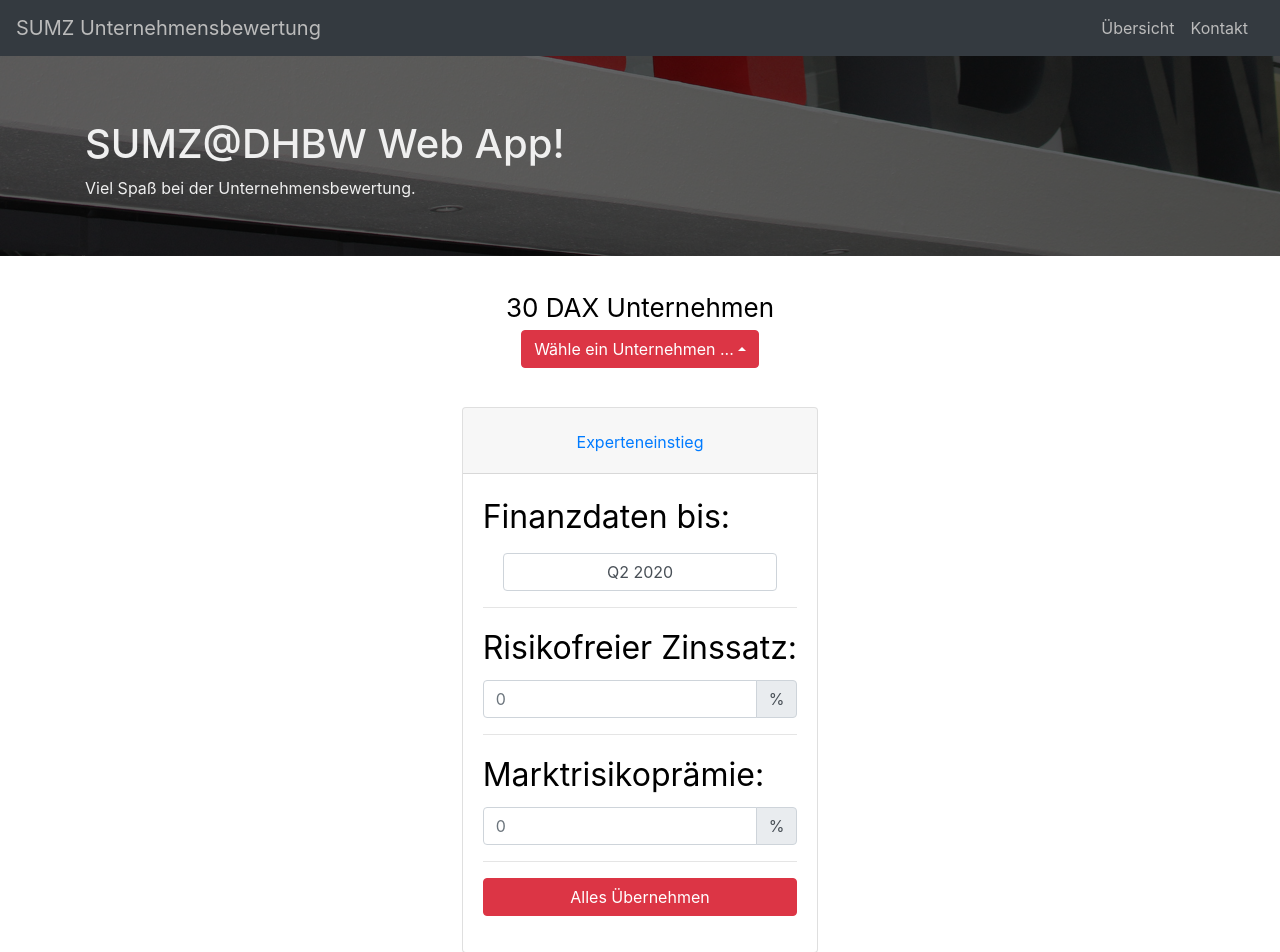
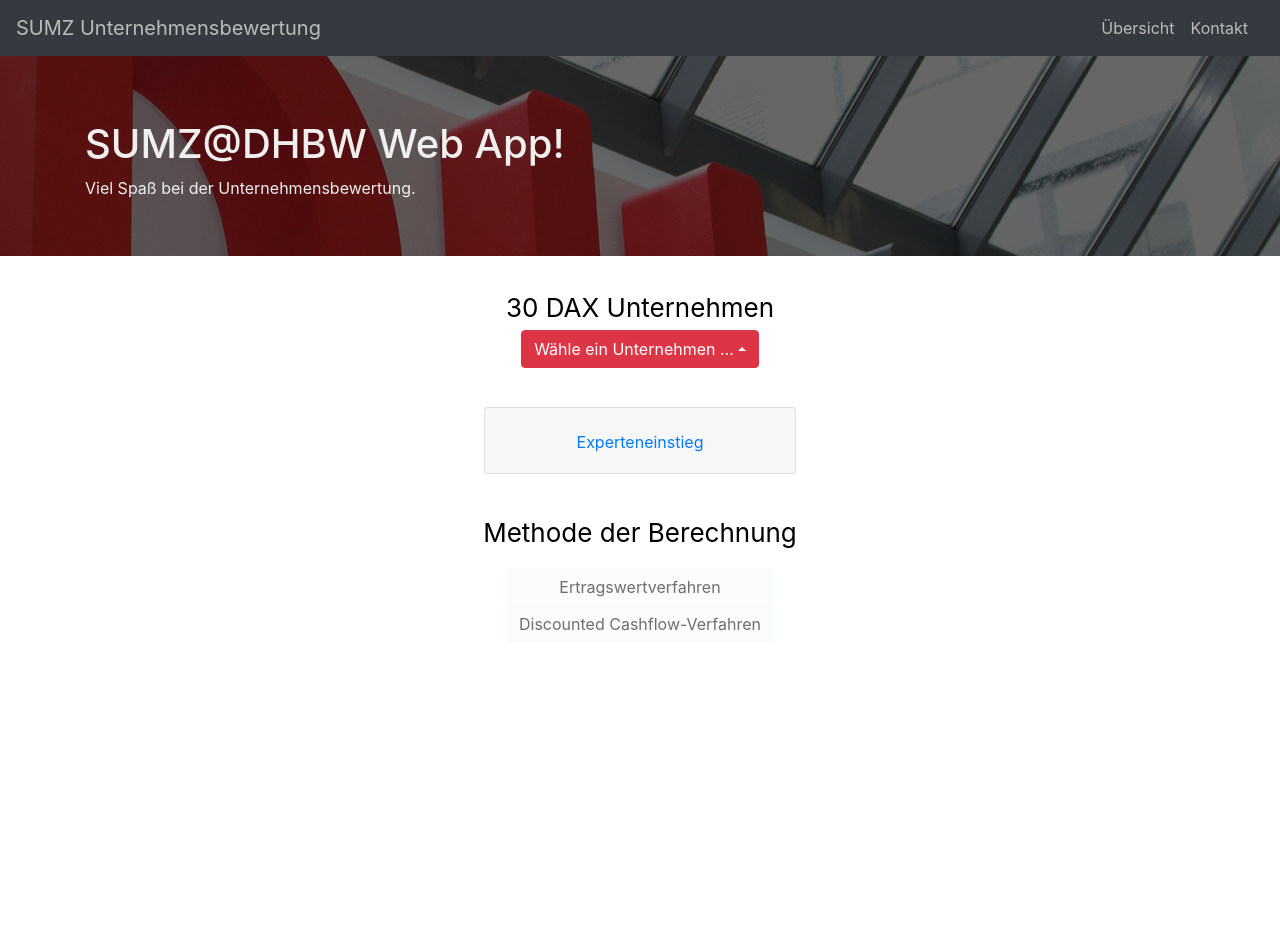
Before and after one commit to UnderTheCraft/sumz-webapp, a React (Create React App) app: page /selection in a window 1280 px wide. Shown: the top 952 px of the page. After the commit the page ends 800 px from the top, so only its background shows below. Built offline with nearby package versions, Linux system fonts and the light colour scheme.

Commit message:
Experteneinstieg close

```diff
--- a/src/Selection.js
+++ b/src/Selection.js
@@ -205,7 +205,7 @@
                         </Dropdown>
                         <br />
 
-                        <Accordion defaultActiveKey="1">
+                        <Accordion defaultActiveKey="0">
                             <Card>
                                 <Card.Header>
                                     <AccordionToggle as={Button} variant="link" eventKey="1">
```
